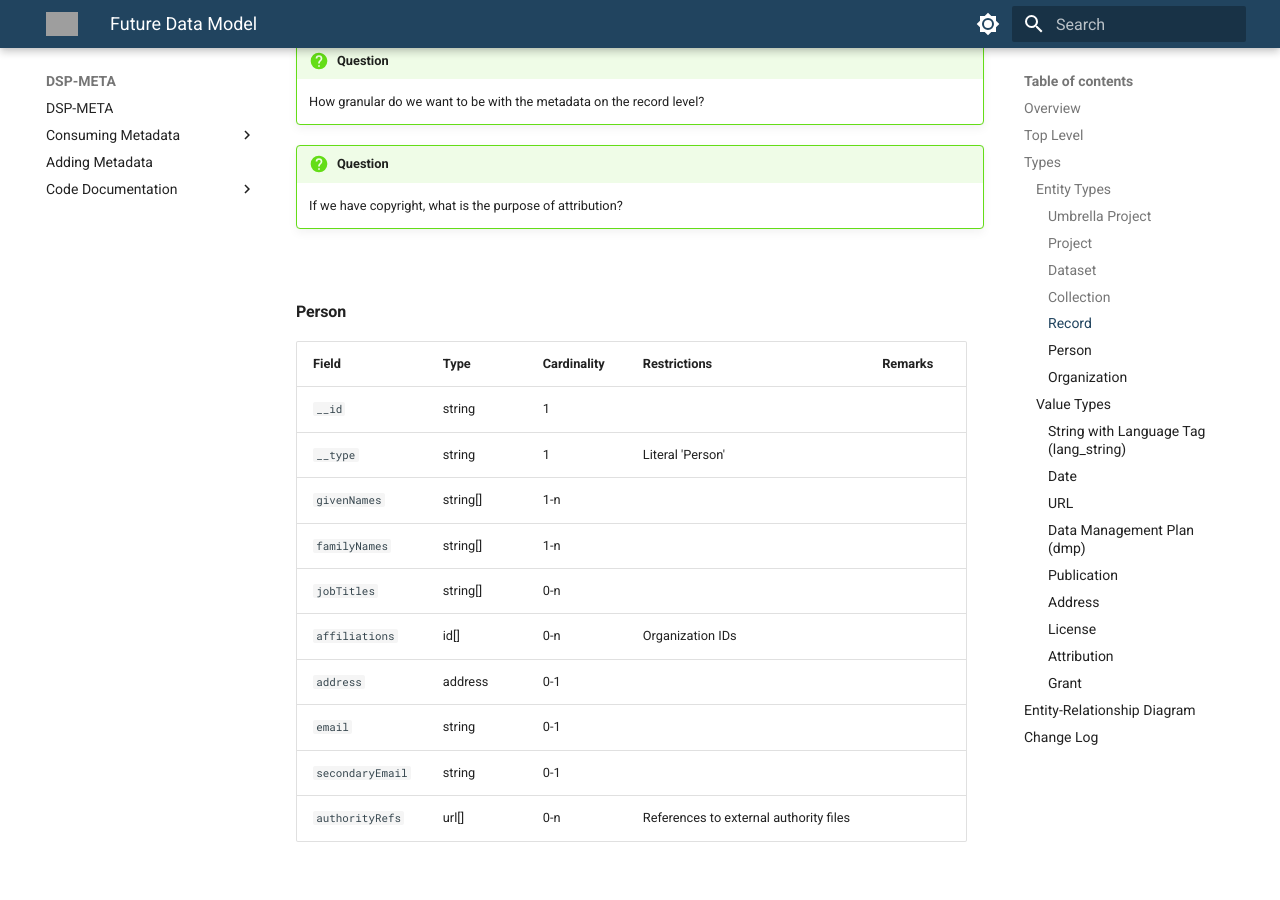
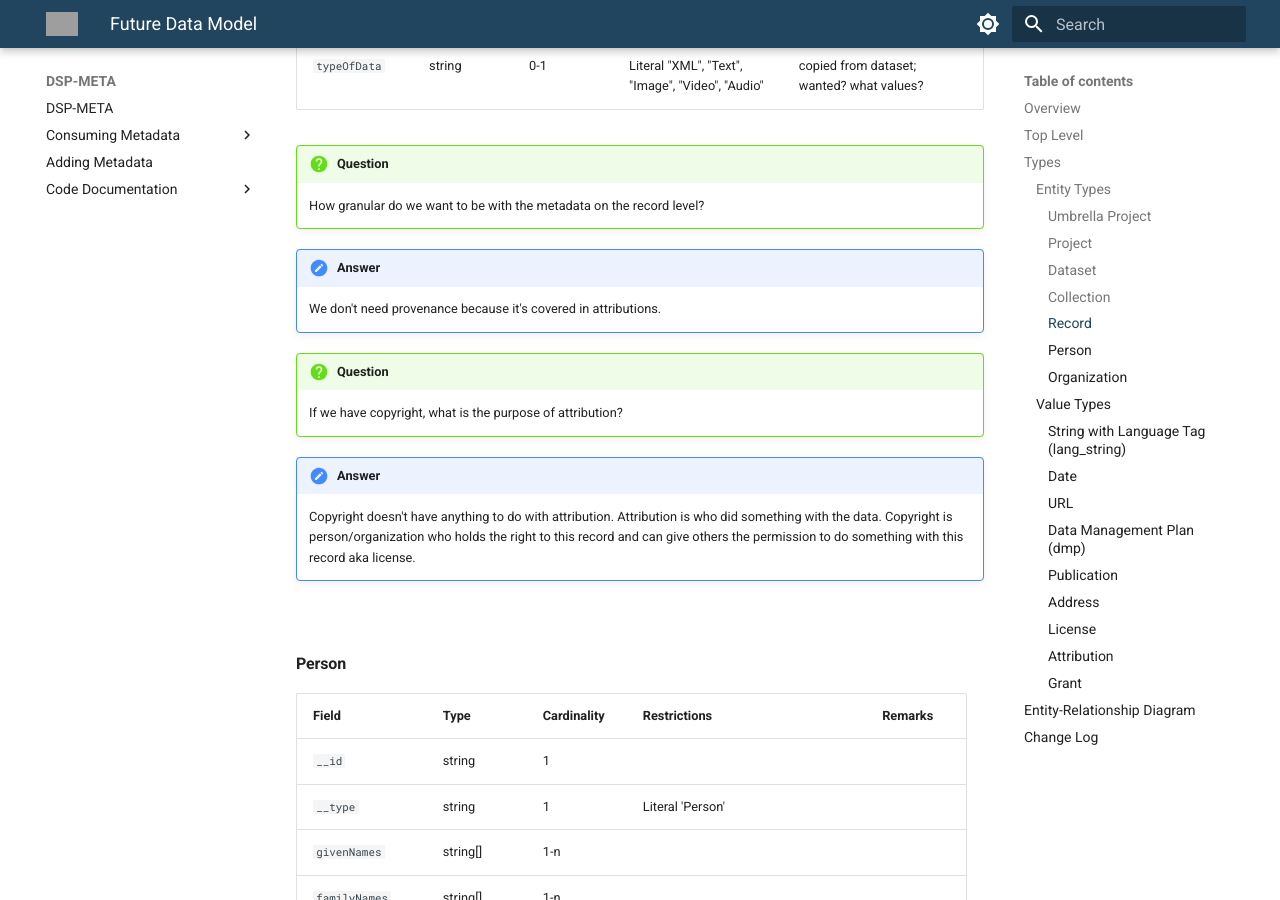
Before and after one commit to dasch-swiss/dsp-meta, an MkDocs documentation site: the page built from docs/data/future-datamodel.md, in a window 1280 px wide and 900 px high, scrolled down 12158 px. Built offline with MkDocs 1.6.1 and Material for MkDocs 9.7.7, drawn with Linux system fonts in a browser that asks for light colours; some of the changed text lies outside the part shown; grey boxes are pictures that could not be loaded.

Commit message:
Update future-datamodel.md

```diff
--- a/docs/data/future-datamodel.md
+++ b/docs/data/future-datamodel.md
@@ -330,6 +330,9 @@ A record can only be part of one dataset.
 !!! question
     Do we need a reference to the records in the collection?
 
+!!! answer
+    Yes, we would need that.
+
 
 #### Record
 
@@ -352,9 +355,14 @@ A record can only be part of one dataset.
 !!! question
     How granular do we want to be with the metadata on the record level?
 
+!!! answer
+    We don't need provenance because it's covered in attributions.
+
 !!! question
     If we have copyright, what is the purpose of attribution?
 
+!!! answer
+    Copyright doesn't have anything to do with attribution. Attribution is who did something with the data. Copyright is person/organization who holds the right to this record and can give others the permission to do something with this record aka license.
 
 #### Person
 
@@ -424,6 +432,9 @@ or a reference to a resource in an external authority file.
 !!! question
     can we model different types of URLs in a more sensible way?
 
+!!! answer
+    In the mid-term we should untangle this mess of URLs, ARKs, Geonames etc.
+
 
 #### Data Management Plan (`dmp`)
 
@@ -439,6 +450,9 @@ or a reference to a resource in an external authority file.
     Could it be a string?
     Is "available" useful information?
     How do we ensure that either `available` or `url` is set?
+
+!!! answer
+    If we cannot upload the DMP or provide a reference to a published, then we don't need this.
 
 
 #### Publication
@@ -477,13 +491,16 @@ or a reference to a resource in an external authority file.
     What is the purpose of `date` here?
     How does it relate to a copyright statement?
 
+!!! answer
+    License are depending on dates. It doesn't relate to a copyright statement.
+
 
 #### Attribution
 
 | Field    | Type   | Cardinality | Restrictions              | Remark                      |
 | -------- | ------ | ----------- | ------------------------- | --------------------------- |
 | `__type` | string | 1           | Literal 'Attribution'     |                             |
-| `agent`  | id     | 1           | Person or Organization ID | Or can this only be person? |
+| `agent`  | id     | 1           | Person or Organization ID | Or can this only be person? -> No |
 | `roles`  | string | 1-n         |                           |                             |
 
 
```
